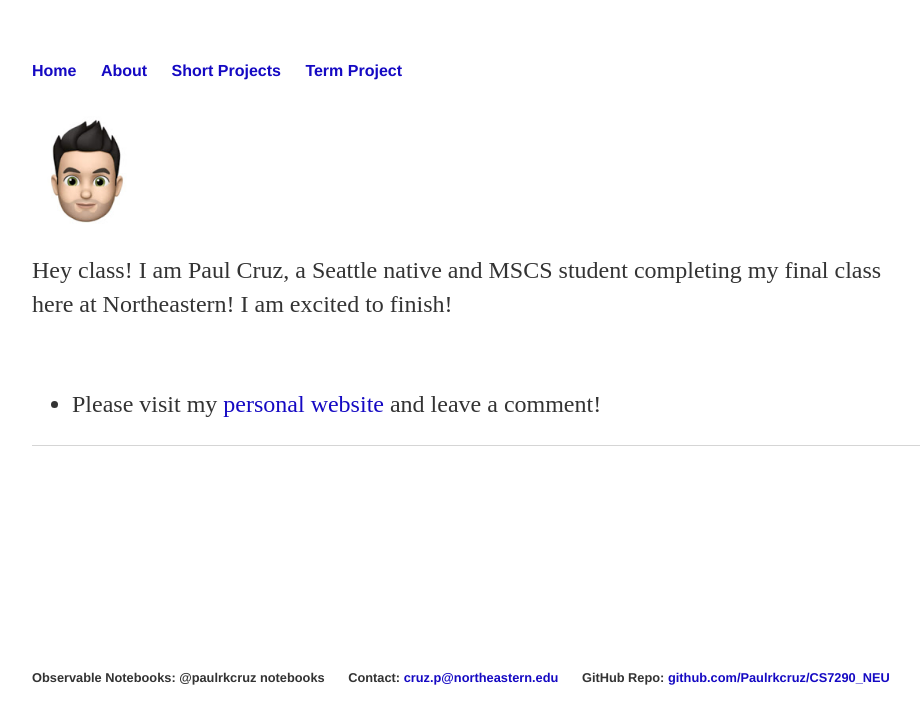
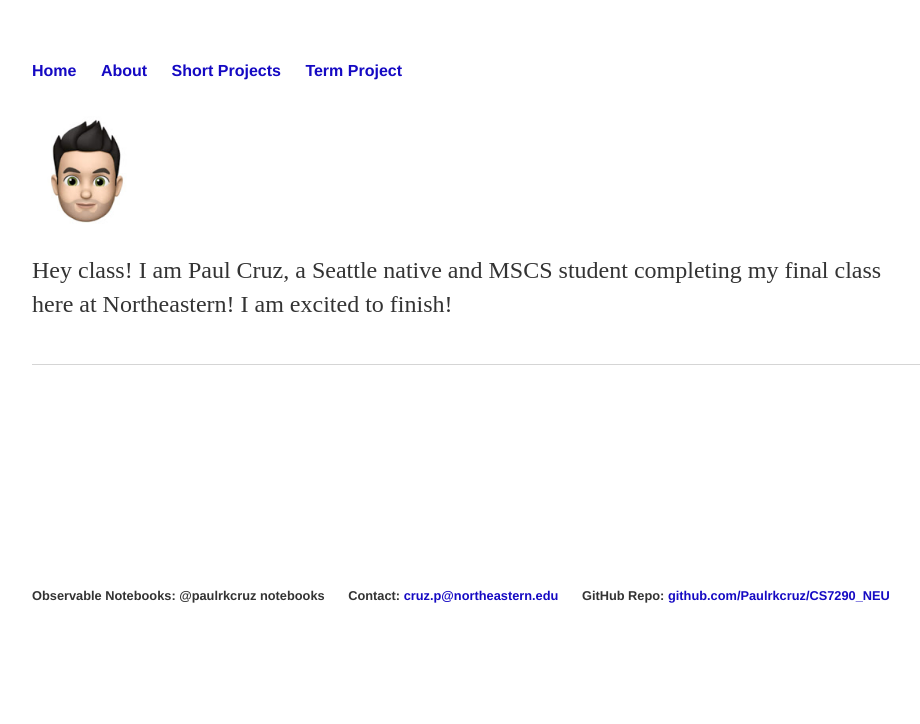
Before and after one commit to Paulrkcruz/CS7290_NEU, a Jekyll site: the page built from about/index.html, in a window 1280 px wide. Shown: the top 724 px of the page, without its empty margins (160-1080 px from the left). Built offline with Jekyll 4.4.1, drawn with Linux system fonts in a browser that asks for light colours.

Commit message:
Update index.html

```diff
--- a/about/index.html
+++ b/about/index.html
@@ -11,7 +11,4 @@ title: About
             Hey class! I am Paul Cruz, a Seattle native and MSCS student completing my final class here at Northeastern! I am excited to finish!
             </p>
 			<br>
-			<ul class="short_projects">
-				<li>Please visit my <a href="www.paulrkcruz.com">personal website</a> and leave a comment!</li>
-				</ul>
 		</div>
```
